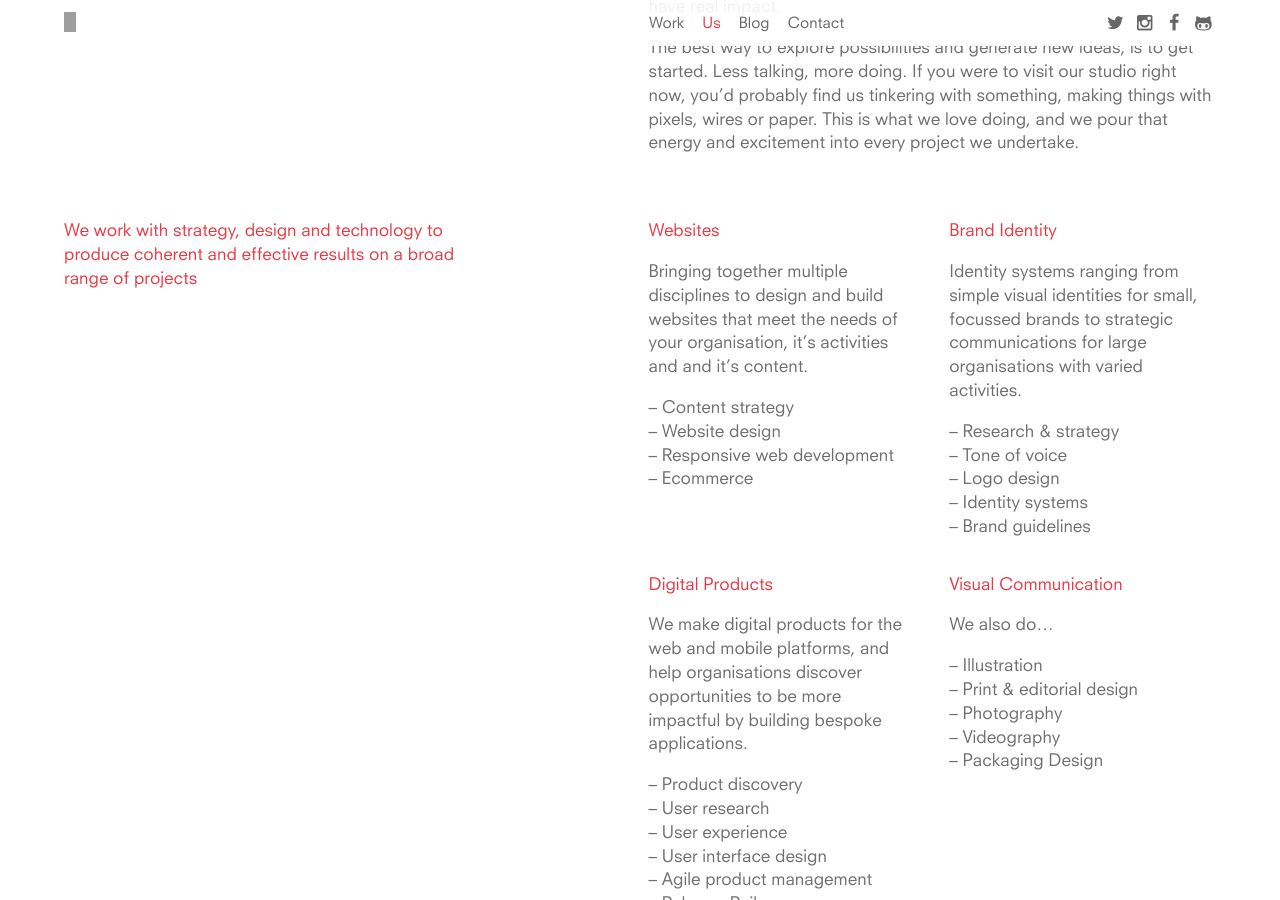
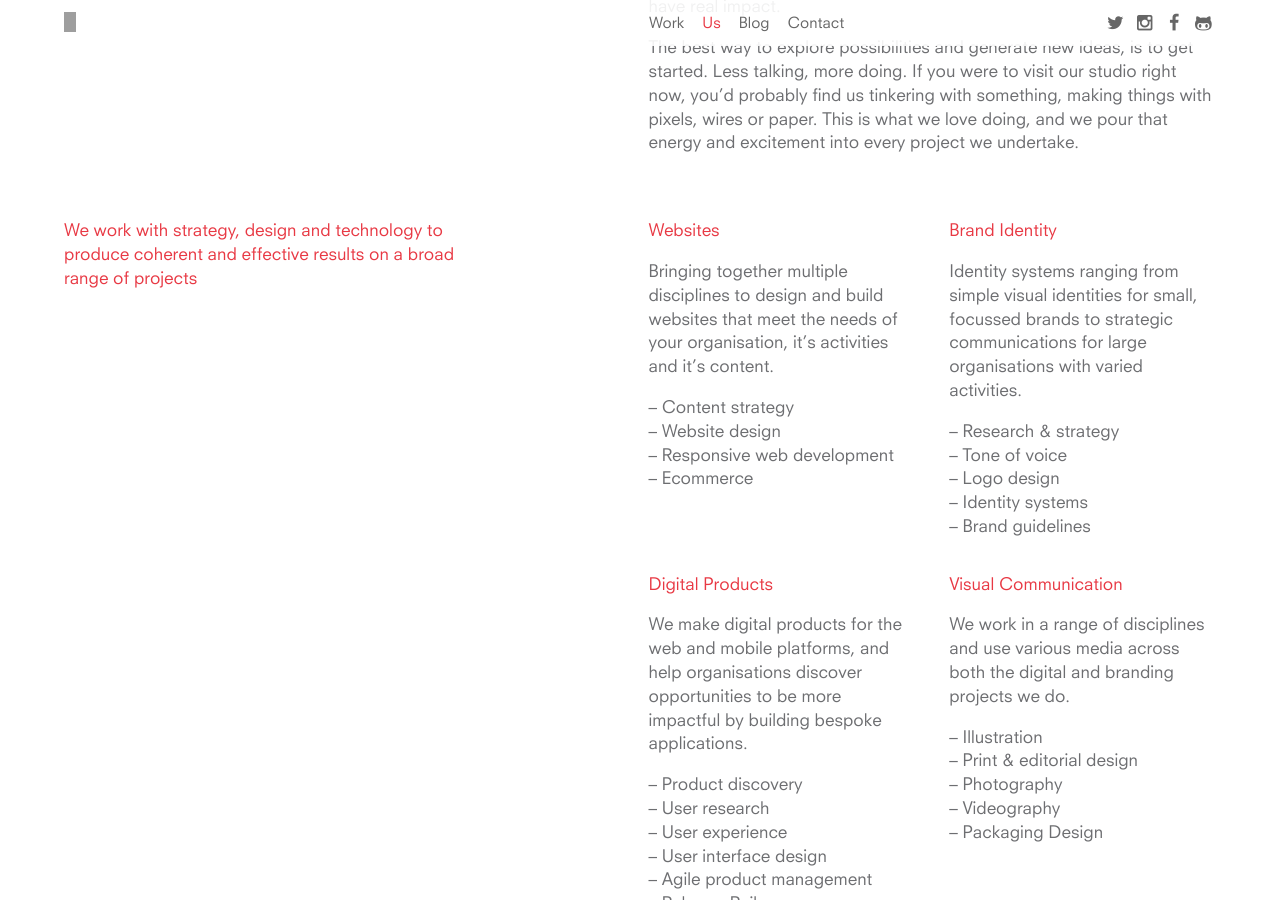
Before and after one commit to EMT/fieldwork-v2, a Jekyll site: the page built from us.html, in a window 1280 px wide and 900 px high, scrolled down 681 px. Built offline with Jekyll 4.4.1, drawn with Linux system fonts in a browser that asks for light colours; nearby versions of some CDN libraries; grey boxes are pictures that could not be loaded.

Commit message:
Copy edits.

```diff
--- a/us.html
+++ b/us.html
@@ -76,7 +76,7 @@ header_imgs:
 
           <div class="content-col content-col--2-1">
             <h2>Visual Communication</h2>
-            <p>We also do…</p>
+            <p>We work in a range of disciplines and use various media across both the digital and branding projects we do.</p>
             <ul class="bulleted-list">
               <li>Illustration</li>
               <li>Print & editorial design</li>
```
Also changed, not shown: other parts of us.html (+1 -1 lines).
